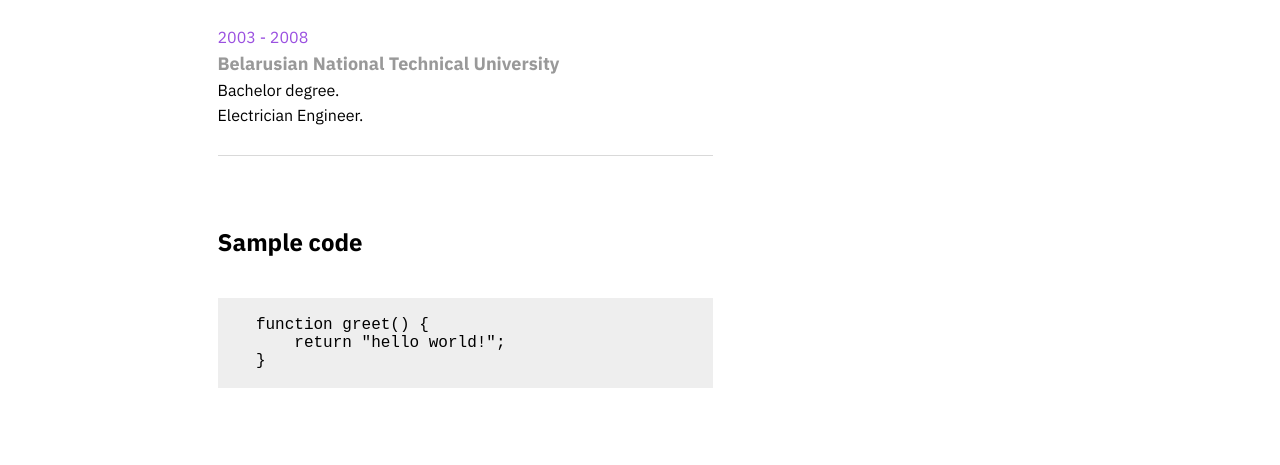
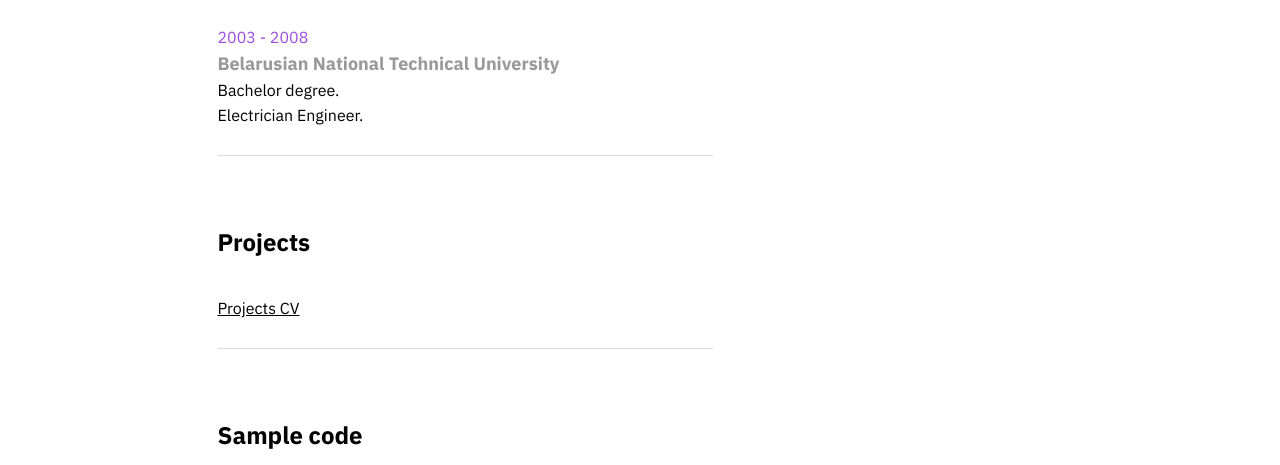
Before and after one commit to Halina-k/rsschool-cv, a plain HTML site: page index.html in a window 1280 px wide. Shown: the part 1533-1998 px from the top of the page. Drawn offline with Linux system fonts and the light colour scheme.

Commit message:
feat: add projects element

```diff
--- a/index.html
+++ b/index.html
@@ -17,6 +17,7 @@
                     <li class="nav-item"><a href="#about-me" class="nav-link">About me</a></li>
                     <li class="nav-item"><a href="#work-experience" class="nav-link">Work experience</a></li>
                     <li class="nav-item"><a href="#education" class="nav-link">Education</a></li>
+                    <li class="nav-item"><a href="#projects" class="nav-link">Projects</a></li>
                     <li class="nav-item"><a href="#sample-code" class="nav-link">Sample code</a></li>
                     <li class="nav-item"><a href="#skills" class="nav-link">Skills</a></li>
                     <li class="nav-item"><a href="#languages" class="nav-link">Languages</a></li>
@@ -143,6 +144,17 @@
 
                     <hr>
 
+                    <div class="block-item" id="projects">
+                        <h2>Projects</h2>
+                        <ul class="block">
+                            <li><a href="https://github.com/Halina-k/rsschool-cv/tree/rsschool-cv-html" target="_blank">
+                                Projects CV
+                            </a></li>
+                         </ul>
+                    </div>
+
+                    <hr>
+
                     <div class="block-item" id="sample-code">
                         <h2>Sample code</h2>
                         <pre>
@@ -152,7 +164,6 @@
     }</code>
                         </pre>
                     </div>
-
 
                 </div>
                 <div class="skills right">
```
